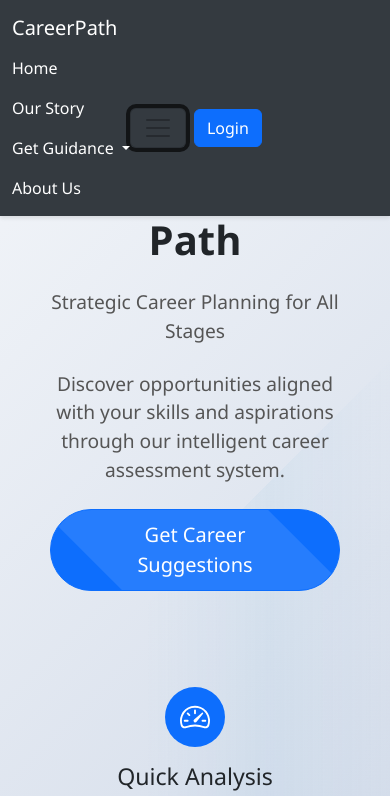
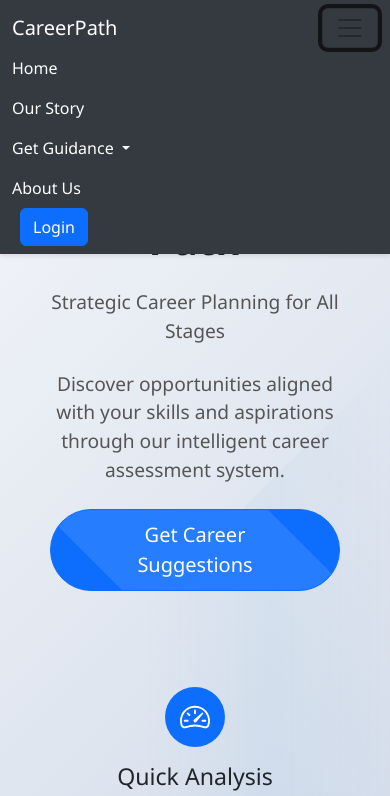
Before and after one commit to PavitraShrotriya/CareerPath, a website: page index.html in a window 390 px wide. Both pictures are taken after a click on the button "Toggle navigation". Shown: the top 796 px of the page. Drawn offline with nearby package versions, Linux system fonts and the light colour scheme; a script that the page names is missing.

Commit message:
Update index.html

```diff
--- a/index.html
+++ b/index.html
@@ -917,12 +917,14 @@
 </head>
 <body>
   <nav class="navbar navbar-expand-xl">
-    <div class="container-fluid d-flex justify-content-between align-items-center">
+    <div class="container-fluid">
       <a class="navbar-brand" onclick="showHome()">CareerPath</a>
-      <div class="d-flex align-items-center">
-        <!-- Collapsible nav links -->
+      <button class="navbar-toggler" type="button" data-bs-toggle="collapse" data-bs-target="#navbarNav"
+              aria-controls="navbarNav" aria-expanded="false" aria-label="Toggle navigation">
+        <span class="navbar-toggler-icon"></span>
+      </button>
       <div class="collapse navbar-collapse" id="navbarNav">
-          <ul class="navbar-nav">
+        <ul class="navbar-nav me-auto">
           <li class="nav-item">
             <a class="nav-link" onclick="showHome()">Home</a>
           </li>
@@ -930,14 +932,8 @@
             <a class="nav-link" href="#">Our Story</a>
           </li>
           <li class="nav-item dropdown">
-              <a
-                class="nav-link dropdown-toggle"
-                href="#"
-                id="navbarDropdown"
-                role="button"
-                data-bs-toggle="dropdown"
-                aria-expanded="false"
-              >
+            <a class="nav-link dropdown-toggle" href="#" id="navbarDropdown" role="button"
+               data-bs-toggle="dropdown" aria-expanded="false">
               Get Guidance
             </a>
             <ul class="dropdown-menu" aria-labelledby="navbarDropdown">
@@ -954,12 +950,7 @@
           </li>
         </ul>
       </div>
-        <!-- Toggler and login button -->
-        <button class="navbar-toggler" type="button" data-bs-toggle="collapse" data-bs-target="#navbarNav"
-                aria-controls="navbarNav" aria-expanded="false" aria-label="Toggle navigation">
-          <span class="navbar-toggler-icon"></span>
-        </button>
-        <a class="btn btn-outline-light ms-2" onclick="showAuth()">Login</a>
+        <a class="btn btn-outline-light ms-2" onclick="showAuth()" id="loginBtn">Login</a>
         <div class="dropdown d-none" id="userMenu">
           <a href="#" class="d-flex align-items-center text-decoration-none dropdown-toggle" id="userIcon" data-bs-toggle="dropdown" aria-expanded="false">
             <img src="https://cdn-icons-png.flaticon.com/512/149/149071.png" alt="User" width="32" height="32" class="rounded-circle">
@@ -969,8 +960,8 @@
           </ul>
         </div>
     </div>
-    </div>
   </nav>
+
 
 
   <!--<nav class="navbar">
```
Lines whose indentation alone changed are shown as unchanged.
